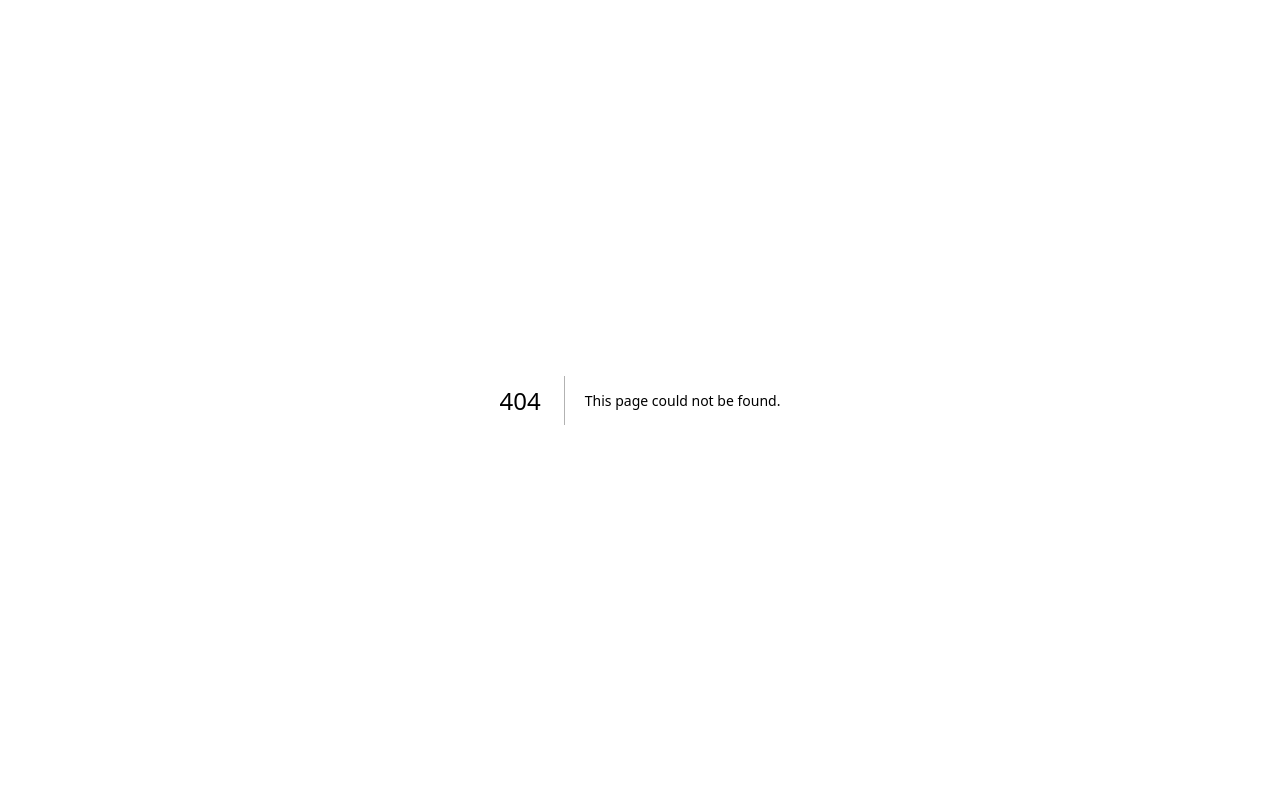
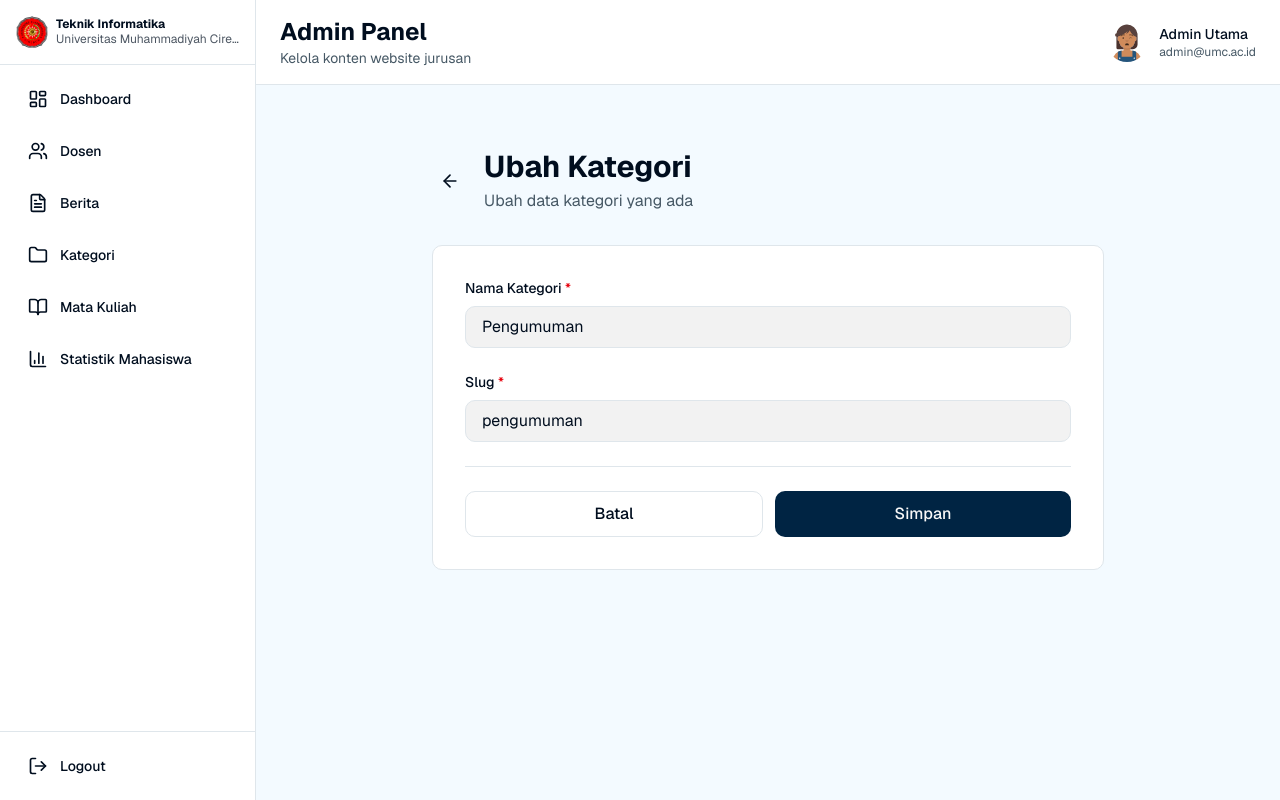
Before and after one commit to umc-dev/it-umc-dashboard, a Next.js app: page /dashboard/kategori/1/ubah in a window 1280 px wide. Before the commit this address had no page. Built offline with nearby package versions, Linux system fonts and the light colour scheme.

Commit message:
feat(category): implement edit category page

```diff
--- /dev/null
+++ b/app/dashboard/kategori/[id]/ubah/page.tsx
@@ -0,0 +1,11 @@
+import type { Metadata } from 'next'
+import { FormEditKategori } from '@/components/dashboard/kategori/FormEditKategori'
+
+export const metadata: Metadata = {
+  title: 'Ubah Kategori - Sistem Manajemen Konten',
+  description: 'Edit data kategori di sistem',
+}
+
+export default function UbahKategoriPage() {
+  return <FormEditKategori />
+}
--- /dev/null
+++ b/components/dashboard/kategori/FormEditKategori.tsx
@@ -0,0 +1,57 @@
+'use client'
+
+import type React from 'react'
+import { useState } from 'react'
+import { useRouter, useParams } from 'next/navigation'
+import { kategoris, type Kategori } from '@/lib/data'
+import { FormHeader } from '@/components/FormHeader'
+import { FormButtons } from '@/components/FormButtons'
+
+export function FormEditKategori() {
+  const router = useRouter()
+  const params = useParams()
+  const id = Number(params.id)
+  const kategori = kategoris.find((k) => k.id === id)
+
+  const [isLoading, setIsLoading] = useState(false)
+  const [formData, setFormData] = useState<Partial<Kategori>>(kategori || { nama: '', slug: '' })
+
+  const handleChange = (e: React.ChangeEvent<HTMLInputElement>) => {
+    const { name, value } = e.target
+    setFormData((prev) => ({ ...prev, [name]: value }))
+  }
+
+  const handleSubmit = async (e: React.FormEvent) => {
+    e.preventDefault()
+    setIsLoading(true)
+    await new Promise((resolve) => setTimeout(resolve, 500))
+    router.push('/dashboard/kategori')
+  }
+
+  if (!kategori) {
+    return (
+      <div className="flex items-center justify-center min-h-screen">
+        <p className="text-muted-foreground">Kategori tidak ditemukan</p>
+      </div>
+    )
+  }
+
+  const inputClassName = 'w-full px-4 py-2 border border-border rounded-lg bg-input text-foreground placeholder:text-muted-foreground focus:outline-none focus:ring-2 focus:ring-ring transition-colors'
+
+  return (
+    <div className="max-w-2xl mx-auto py-6 sm:py-8">
+      <FormHeader title="Ubah Kategori" description="Ubah data kategori yang ada" />
+      <form onSubmit={handleSubmit} className="bg-card border border-border rounded-lg p-6 sm:p-8 space-y-6">
+        <div>
+          <label className="block text-sm font-medium text-foreground mb-2">Nama Kategori <span className="text-destructive">*</span></label>
+          <input type="text" name="nama" value={formData.nama || ''} onChange={handleChange} placeholder="Masukkan nama kategori" required className={inputClassName} />
+        </div>
+        <div>
+          <label className="block text-sm font-medium text-foreground mb-2">Slug <span className="text-destructive">*</span></label>
+          <input type="text" name="slug" value={formData.slug || ''} onChange={handleChange} placeholder="Masukkan slug (contoh: teknologi)" required className={inputClassName} />
+        </div>
+        <FormButtons isLoading={isLoading} />
+      </form>
+    </div>
+  )
+}
```
